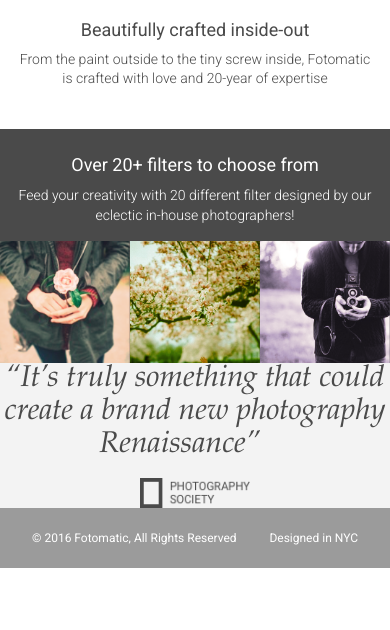
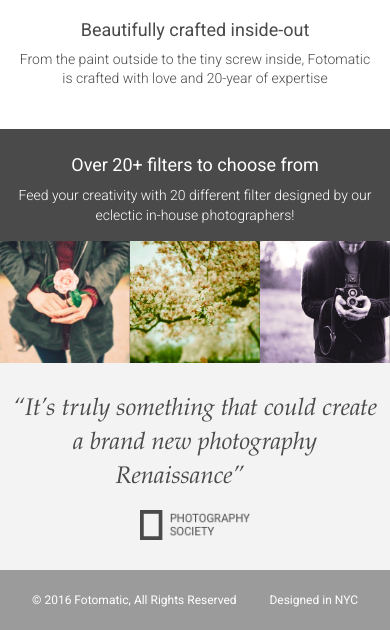
Before and after one commit to natephi/fotomatic, a plain HTML site: page index.html in a window 390 px wide. Shown: the part 1051-1681 px from the top of the page. Before the commit the page ends 1619 px from the top, so only its background shows below. Drawn offline with Linux system fonts and the light colour scheme; a web font is replaced by a local one.

Commit message:
fixing quotes section 2

```diff
--- a/resources/css/style.css
+++ b/resources/css/style.css
@@ -352,7 +352,7 @@ padding: 2.5rem 0;
   background-color: #f3f3f3;
 }
 
-#quotes-section content {
+#quotes-section .content {
   padding: 5rem 0;
 }
 
@@ -370,11 +370,11 @@ padding: 2.5rem 0;
 }
 
 @media only screen and (max-width: 760px) {
-  #quotes-section content {
+  #quotes-section .content {
     padding: 1.875rem .625rem;
   }
 
-  #quotes-section quote {
+  #quotes-section .quote {
     font-size: 1.5rem;
     line-height: 1.4;
   }
```
